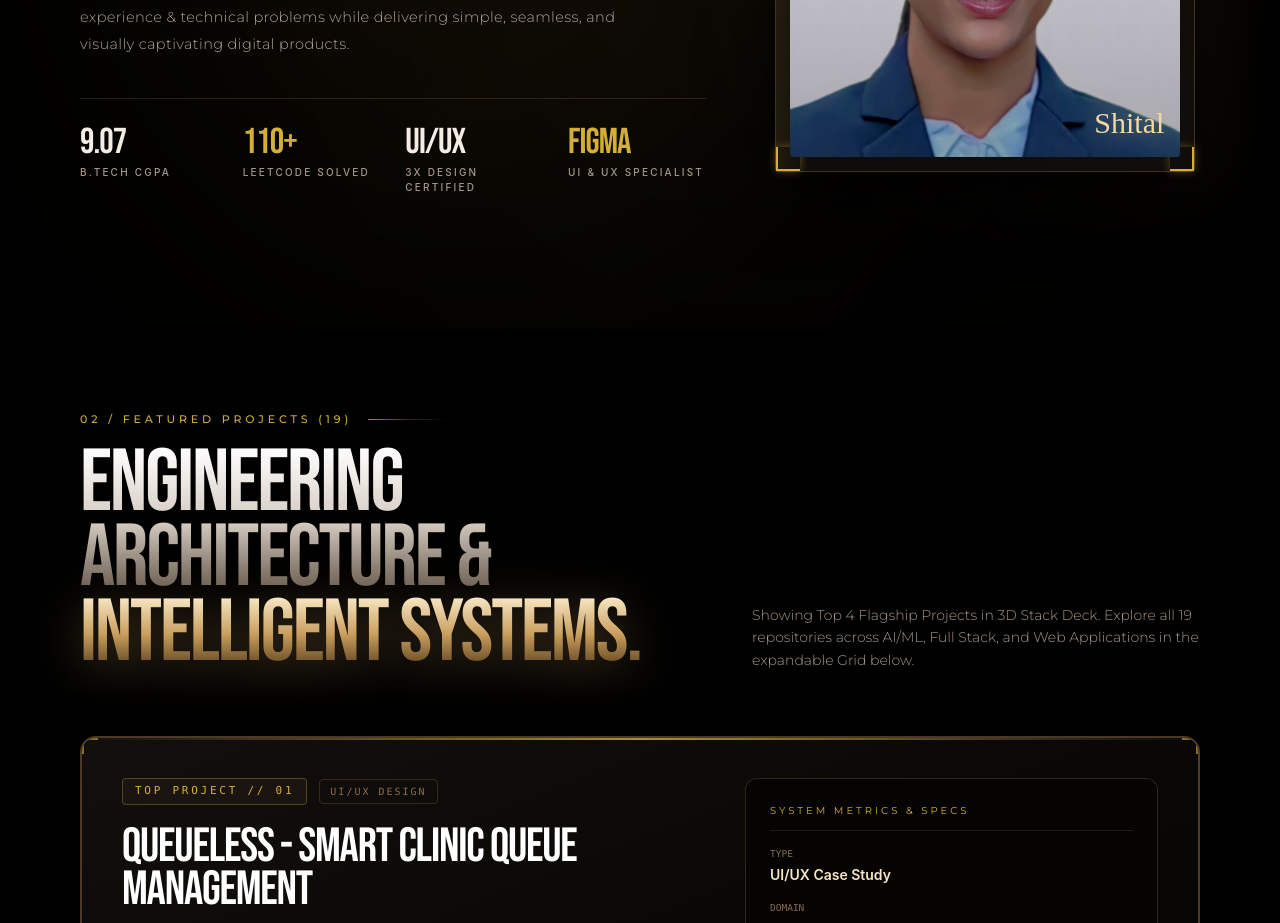
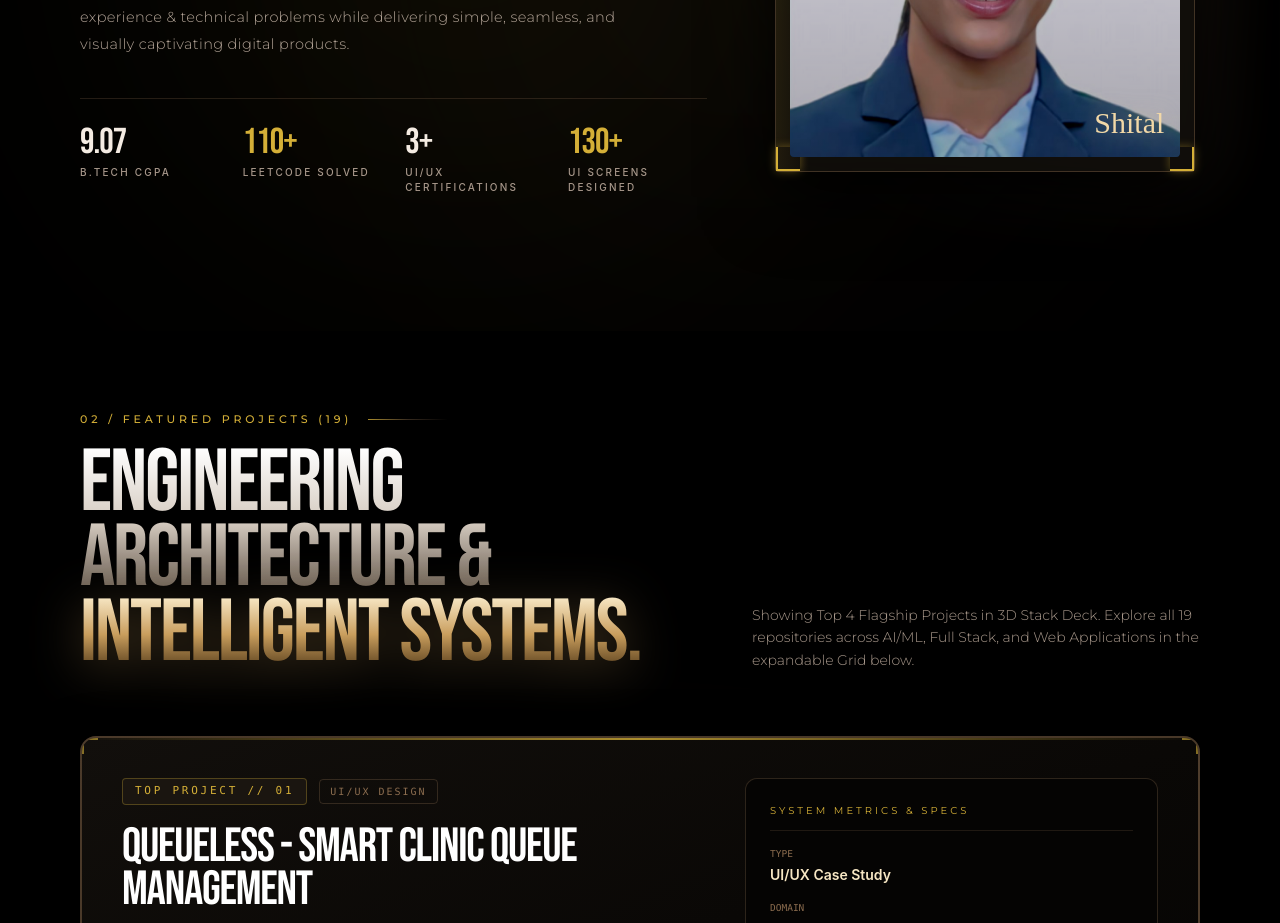
Before and after one commit to Patil-Shital-9236/shitalpatil-portfolio, a React (Vite) app: page / in a window 1280 px wide. Shown: the part 1360-2283 px from the top of the page. Built offline with nearby package versions, Linux system fonts and the light colour scheme; a web font is replaced by a local one.

Commit message:
Format AboutSection metrics with professional quantitative stats: 3+ UI/UX Certifications & 130+ UI Screens Designed

```diff
--- a/src/components/AboutSection.tsx
+++ b/src/components/AboutSection.tsx
@@ -180,10 +180,10 @@ export const AboutSection: React.FC = () => {
                   className="text-3xl sm:text-4xl font-light text-[#F4EBE2] tracking-tight"
                   style={{ fontFamily: "'Bebas Neue', sans-serif" }}
                 >
-                  UI/UX
+                  3+
                 </span>
                 <span className="text-[10px] font-medium tracking-[0.22em] uppercase text-[#A8988B] mt-0.5">
-                  3x Design Certified
+                  UI/UX Certifications
                 </span>
               </div>
 
@@ -193,10 +193,10 @@ export const AboutSection: React.FC = () => {
                   className="text-3xl sm:text-4xl font-light text-[#D4AF37] tracking-tight"
                   style={{ fontFamily: "'Bebas Neue', sans-serif" }}
                 >
-                  Figma
+                  130+
                 </span>
                 <span className="text-[10px] font-medium tracking-[0.22em] uppercase text-[#A8988B] mt-0.5">
-                  UI &amp; UX Specialist
+                  UI Screens Designed
                 </span>
               </div>
             </motion.div>
```
